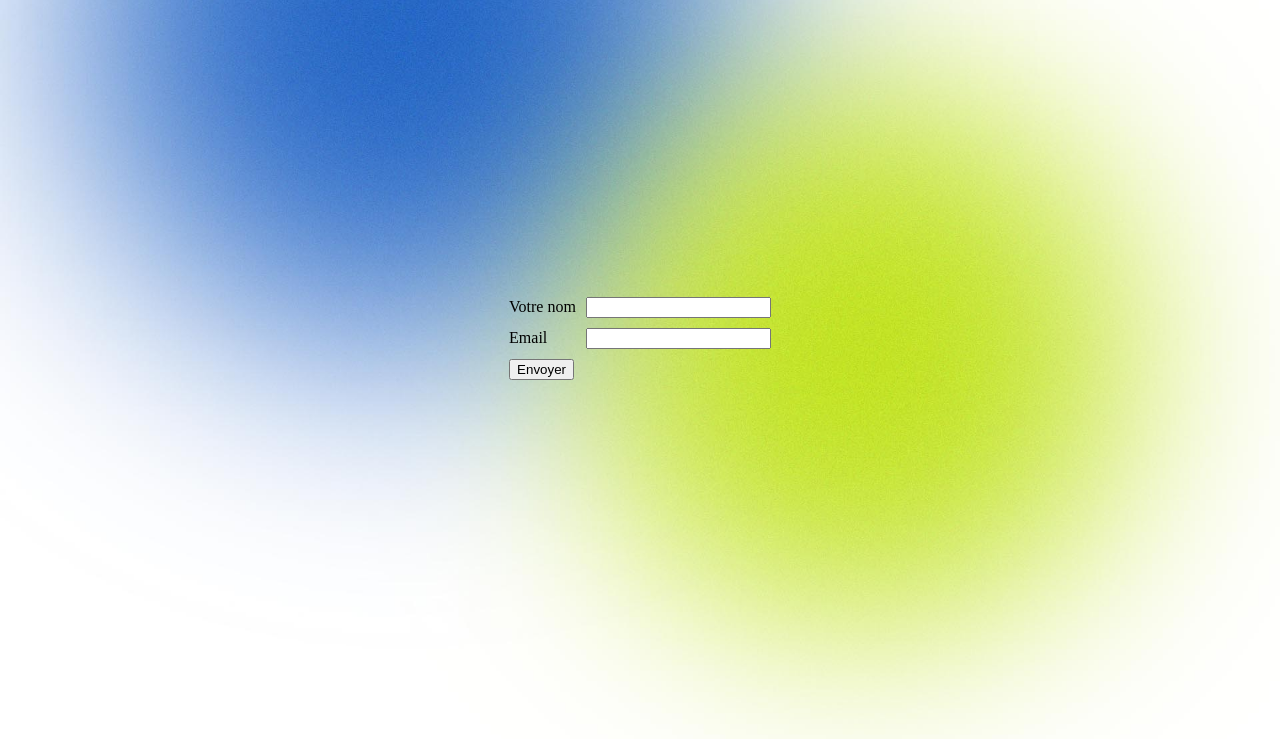
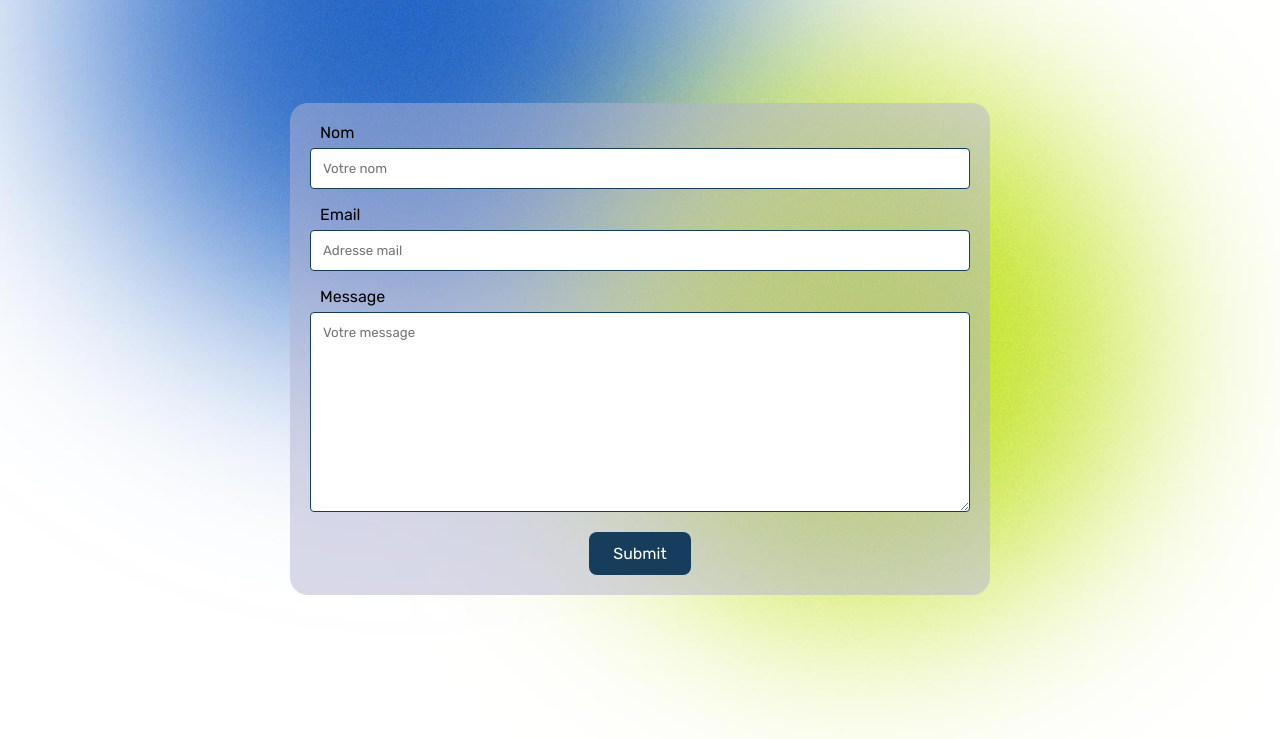
Before and after one commit to MaloTheCat/personal-branding-2, a plain HTML site: page contact.html in a window 1280 px wide. Shown: the part 86-825 px from the top of the page. Drawn offline with Linux system fonts and the light colour scheme.

Commit message:
Form done

```diff
--- a/contact.html
+++ b/contact.html
@@ -16,7 +16,7 @@
       </li>
     </ul>
     <ul>
-      <li class="li-nav"><a href="http://www.jonathan-coz.com/a-propos">
+      <li class="li-nav"><a href="http://www.jonathan-coz.com/">
         À PROPOS</a>
         //&nbsp
       </li>
@@ -25,23 +25,41 @@
         //&nbsp
       </li>
       <li class="li-nav"><a href="http://www.jonathan-coz.com/contact">
-        CONTACT</a>
+        <span style="text-decoration-line:underline; text-decoration-thickness:3px;">CONTACT</span></a>
       </li>
     </ul>
   </nav>
-  <div id="sec1">
+  <!-- <div id="sec1">
     <form action="" method="get" class="form">
       <div class="form">
-        <label for="name">Votre nom</label>
-        <input type="text" name="name" id="name" required>
+        <label for="name">Nom</label>
+        <input type="text" name="name" id="name" placeholder="DUPONT" required>
       </div>
       <div class="form">
         <label for="email">Email</label>
-        <input type="email" name="email" id="email" required>
+        <input type="email" name="email" id="email" placeholder="exemple@gmail.com" required>
+      </div>
+      <div class="form">
+        <label for="subject">Subject</label>
+        <textarea id="subject" name="subject" placeholder="Votre message" style="height:200px"></textarea>
       </div>
       <div class="form">
         <input type="submit" value="Envoyer">
       </div>
+    </form>
+  </div> -->
+  <div class="container">
+    <form action="/action_page.php">
+      <label for="name">Nom</label>
+      <input type="text" id="name" name="firstname" placeholder="Votre nom">
+
+      <label for="email">Email</label>
+      <input type="text" id="email" name="lastname" placeholder="Adresse mail">
+
+      <label for="subject">Message</label>
+      <textarea id="subject" name="subject" placeholder="Votre message" style="height:200px"></textarea>
+
+      <input id="submit" type="submit" value="Submit">
     </form>
   </div>
   <footer>
--- a/style-contact.css
+++ b/style-contact.css
@@ -1,9 +1,11 @@
 * {
   text-decoration: none;
   margin: 0;
+  box-sizing: border-box;
 }
 
 body {
+  font-family: Arial, Helvetica, sans-serif;
   padding-left: 5%;
   padding-right: 5%;
   background-image: url("images/hero banner_fond.jpg");
@@ -62,7 +64,62 @@ nav > ul:nth-child(2) {
 
 /*----- Form -----*/
 
-form.form {
+.container {
+  margin-top: 100px;
+  border-radius: 18px;
+  background-color: rgba(180, 180, 210, .5);
+  padding: 20px;
+  max-width: 700px;
+  display: flex;
+  margin: 10% auto;
+}
+
+label {
+  font-family: "Rubik", sans-serif;
+  margin-left: 10px;
+}
+
+input[type=text], select, textarea {
+  font-family: "Rubik", sans-serif;
+  width: 100%;
+  padding: 12px;
+  border: 1px solid #163D5C;
+  border-radius: 4px;
+  box-sizing: border-box;
+  margin-top: 6px;
+  margin-bottom: 16px;
+  resize: vertical;
+}
+
+input[type=submit] {
+  background-color: #163D5C;
+  border: none;
+  font-family: "Rubik", sans-serif;
+  font-weight: 400;
+  border-radius: 8px;
+  color: white;
+  padding: 12px 24px;
+  text-align: center;
+  text-decoration: none;
+  display: inline-block;
+  font-size: 16px;
+  margin: auto;
+  cursor: pointer;
+}
+
+input[type=submit]:hover {
+  color: #163D5C;
+  background-color: transparent;
+  border: 3px solid #163D5C;
+  transition: all .5s ease-in-out;
+  font-weight: 800;
+}
+
+#submit {
+  display: flex;
+}
+
+/*form.form {
   display: table;
 }
 
@@ -77,25 +134,25 @@ label, input {
 
 label {
     padding-right: 10px;
-}
+}*/
 
 /*----- Contenus -----*/
 
-h1 {
+/*h1 {
   font-family: 'Nunito', sans-serif;
   font-size: 6vw;
   color: transparent;
   -webkit-text-stroke: 3px #163D5C;
   line-height: 1.1em;
-}
+}*/
 
-#sec1 {
+/*#sec1 {
   display: flex;
   justify-content: center;
   align-items: center;
   height: 70vh;
   padding-top: 75px;
-}
+}*/
 
 /*----- Footer -----*/
 
--- a/style-realisations.css
+++ b/style-realisations.css
@@ -62,30 +62,14 @@ nav > ul:nth-child(2) {
 
 /*----- Contenus -----*/
 
-h1 {
-  font-family: 'Nunito', sans-serif;
-  font-size: 6vw;
+#main-container {
   display: flex;
   justify-content: center;
-  color: transparent;
-  -webkit-text-stroke: 3px #163D5C;
-  line-height: 1.1em;
   margin-top: 50px;
+  margin-left: -40px;
 }
 
-#sec1 {
-  border: 2px solid green;
-  display: flex;
-  justify-content: center;
-  /*align-items: start;*/
-  /*height: 70vh;*/
-  margin-top: 50px;
-}
-
-.sec2 {
-  border: 2px solid red;
-  margin-top: 50px;
-  margin-left: -40px;
+.wrapper {
   width: 80vw;
   display: flex;
   flex-direction: column;
@@ -95,18 +79,12 @@ h1 {
   position: relative;
 }
 
-.duo-first > img:nth-child(2) {
-  position: absolute;
-  top: 20%;
-  left: 45%;
-}
-
 .duo > img {
   width: 60%;
   min-width: 300px;
 }
 
-.duo-second > img:nth-child(2) {
+.duo > img:nth-child(2) {
   position: absolute;
   top: 20%;
   left: 45%;
```
Also changed, not shown: index.html (+2 -2 lines), realisations.html (+11 -7 lines), images/3D-DESIGN.png (added), images/BH-airsoft.png (added).
